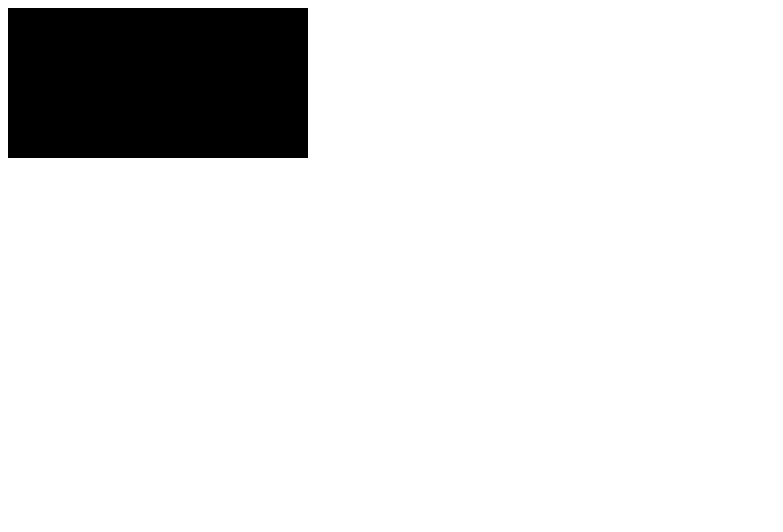
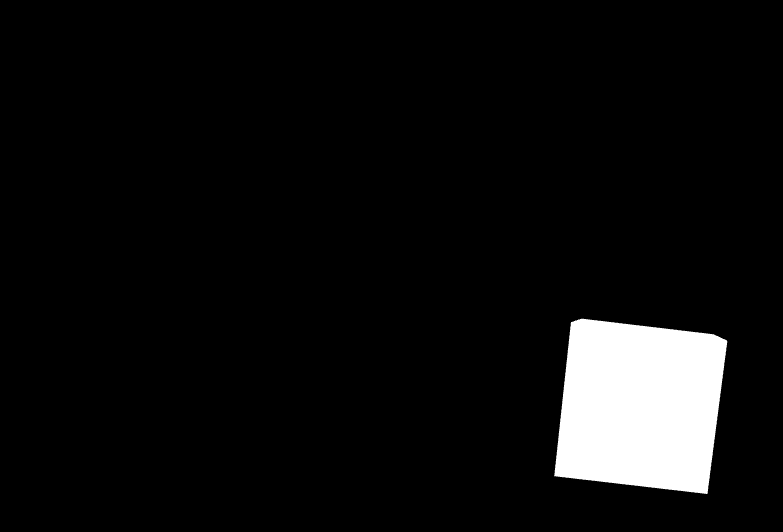
Before and after one commit to DiegoLengyel/test3d, a Next.js app: page / in a window 1280 px wide. Shown: the top 532 px of the page, without its empty margins (0-783 px from the left). Built offline with nearby package versions, Linux system fonts and the light colour scheme.

Commit message:
ajuste css

```diff
--- a/src/app/globals.css
+++ b/src/app/globals.css
@@ -1,107 +1,13 @@
-:root {
-  --max-width: 1100px;
-  --border-radius: 12px;
-  --font-mono: ui-monospace, Menlo, Monaco, 'Cascadia Mono', 'Segoe UI Mono',
-    'Roboto Mono', 'Oxygen Mono', 'Ubuntu Monospace', 'Source Code Pro',
-    'Fira Mono', 'Droid Sans Mono', 'Courier New', monospace;
-
-  --foreground-rgb: 0, 0, 0;
-  --background-start-rgb: 214, 219, 220;
-  --background-end-rgb: 255, 255, 255;
-
-  --primary-glow: conic-gradient(
-    from 180deg at 50% 50%,
-    #16abff33 0deg,
-    #0885ff33 55deg,
-    #54d6ff33 120deg,
-    #0071ff33 160deg,
-    transparent 360deg
-  );
-  --secondary-glow: radial-gradient(
-    rgba(255, 255, 255, 1),
-    rgba(255, 255, 255, 0)
-  );
-
-  --tile-start-rgb: 239, 245, 249;
-  --tile-end-rgb: 228, 232, 233;
-  --tile-border: conic-gradient(
-    #00000080,
-    #00000040,
-    #00000030,
-    #00000020,
-    #00000010,
-    #00000010,
-    #00000080
-  );
-
-  --callout-rgb: 238, 240, 241;
-  --callout-border-rgb: 172, 175, 176;
-  --card-rgb: 180, 185, 188;
-  --card-border-rgb: 131, 134, 135;
+*{
+  margin: 0;
+  padding: 0;
+  box-sizing: border-box;
 }
 
-@media (prefers-color-scheme: dark) {
-  :root {
-    --foreground-rgb: 255, 255, 255;
-    --background-start-rgb: 0, 0, 0;
-    --background-end-rgb: 0, 0, 0;
-
-    --primary-glow: radial-gradient(rgba(1, 65, 255, 0.4), rgba(1, 65, 255, 0));
-    --secondary-glow: linear-gradient(
-      to bottom right,
-      rgba(1, 65, 255, 0),
-      rgba(1, 65, 255, 0),
-      rgba(1, 65, 255, 0.3)
-    );
-
-    --tile-start-rgb: 2, 13, 46;
-    --tile-end-rgb: 2, 5, 19;
-    --tile-border: conic-gradient(
-      #ffffff80,
-      #ffffff40,
-      #ffffff30,
-      #ffffff20,
-      #ffffff10,
-      #ffffff10,
-      #ffffff80
-    );
-
-    --callout-rgb: 20, 20, 20;
-    --callout-border-rgb: 108, 108, 108;
-    --card-rgb: 100, 100, 100;
-    --card-border-rgb: 200, 200, 200;
-  }
+canvas{
+  position: fixed;
+  top: 0;
+  left: 0;
+  width: auto;
+  height: 100vh;
 }
-
-* {
-  box-sizing: border-box;
-  padding: 0;
-  margin: 0;
-}
-
-html,
-body {
-  max-width: 100vw;
-  overflow-x: hidden;
-}
-
-body {
-  color: rgb(var(--foreground-rgb));
-  background: linear-gradient(
-      to bottom,
-      transparent,
-      rgb(var(--background-end-rgb))
-    )
-    rgb(var(--background-start-rgb));
-}
-
-a {
-  color: inherit;
-  text-decoration: none;
-}
-
-@media (prefers-color-scheme: dark) {
-  html {
-    color-scheme: dark;
-  }
-}
--- a/src/app/layout.tsx
+++ b/src/app/layout.tsx
@@ -1,4 +1,4 @@
-//import './globals.css'
+import './globals.css'
 import { Inter } from 'next/font/google'
 
 const inter = Inter({ subsets: ['latin'] })
--- a/src/app/page.tsx
+++ b/src/app/page.tsx
@@ -1,10 +1,11 @@
 import RenderResult from 'next/dist/server/render-result';
 import Image from 'next/image'
+import styles from './page.module.css'
 "use client";
-//import styles from './page.module.css'
 import React, { useEffect, useRef } from 'react'
 import { render } from 'react-dom';
-import { Scene, PerspectiveCamera, WebGL1Renderer, Camera} from "three"
+import { Scene, PerspectiveCamera, WebGL1Renderer, Camera, Mesh, MeshBasicMaterial, BoxGeometry} from "three"
+
 
 export default function Home() {
   const canvasRef = useRef(null);
@@ -19,14 +20,28 @@
       const scene = new Scene();
       const camera = new PerspectiveCamera(50, window.innerWidth / window.innerHeight, 0.1, 1000);
 
+      //mover camara
+      camera.position.z = 6
+
+      //crear cubo
+      const geometria = new BoxGeometry(1,1,1)
+      const material = new MeshBasicMaterial({color: 0xffffff})
+      const cubo = new Mesh (geometria,material)
+      scene.add(cubo)
+
+
+      renderer.setSize(window.innerWidth, window.innerHeight)
       const animate = () => {
         // Aquí puedes realizar las operaciones de animación de tu escena
+        cubo.rotation.x += 0.01
+        cubo.rotation.y += 0.01
         renderer.render(scene, camera);
         requestAnimationFrame(animate);
       };
 
       animate();
     }
+
   }, []);
 
   return (
```
